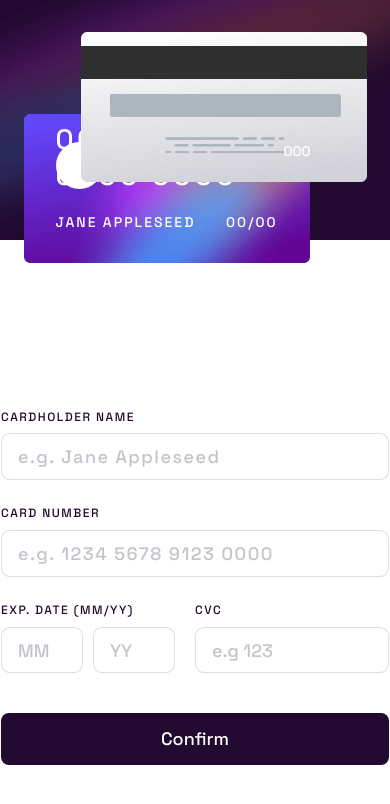
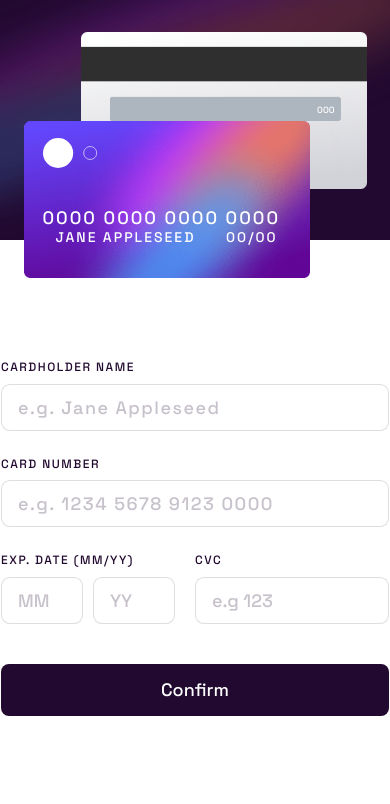
Before and after one commit to aleksandr-efimenko/interactive-card-details-form, a Next.js app: page / in a window 390 px wide. Shown: the top 804 px of the page. Built offline with nearby package versions, Linux system fonts and the light colour scheme.

Commit message:
set card logo and number for mobile

```diff
--- a/pages/index.tsx
+++ b/pages/index.tsx
@@ -50,13 +50,26 @@ export default function Home() {
       </div>
 
       <div className="min-h-screen grid grid-cols-1 grid-rows-mobile-grid-template lg:grid-rows-1 lg:grid-cols-grid-card-template z-10 relative">
-        <div className="flex flex-col-reverse lg:mt-0 lg:flex-col lg:justify-center items-center justify-end mt-8 gap-0 lg:gap-9 lg:col-start-2 lg:col-end-3">
-          <div className="relative mr-[57px] lg:mr-[17%] top-[-68px] lg:top-0 w-[286px] h-[157px] lg:w-[447px] lg:h-[245px]">
+        <div
+          className="flex flex-col-reverse
+        lg:mt-0 lg:flex-col lg:justify-center
+        items-center justify-end mt-8 gap-0
+        lg:gap-9 lg:col-start-2 lg:col-end-3"
+        >
+          <div className="z-20 relative mr-[57px] lg:mr-[17%] top-[-68px] lg:top-0 w-[286px] h-[157px] lg:w-[447px] lg:h-[245px]">
             <Image src={cardFront} alt="card front" fill />
-            <div className="absolute py-7 px-8">
-              <Image src={cardLogo} alt="card logo" />
+            <div
+              className="relative
+              w-[54px] h-[30px] top-[17px] left-[19px]
+              lg:w-[84px] lg:h-[47px] lg:top-7 lg:left-8 "
+            >
+              <Image src={cardLogo} alt="card logo" fill />
             </div>
-            <p className="absolute w-full px-8 bottom-[4.4rem] text-[1.75rem] leading-9 text-white tracking-[0.21rem]">
+            <p
+              className="absolute w-full text-white
+              lg:px-8 lg:bottom-[4.4rem] lg:text-[1.75rem] lg:leading-9 lg:tracking-[0.21rem]
+              px-[19px] bottom-12 text-lg leading-6 tracking-[0.125rem]"
+            >
               {cardNumber ? cardNumber : "0000 0000 0000 0000"}
             </p>
             <div className="absolute flex justify-between bottom-0 p-8 w-full uppercase">
@@ -69,14 +82,14 @@ export default function Home() {
               </p>
             </div>
           </div>
-          <div className="ml-[57px] lg:ml-[17%] relative w-[286px] h-[157px] lg:w-[447px] lg:h-[245px]">
+          <div className=" z-10 ml-[57px] lg:ml-[17%] relative w-[286px] h-[157px] lg:w-[447px] lg:h-[245px]">
             <Image src={cardBack} alt="card back" fill />
-            <p className="absolute text-white top-[6.9rem] right-[3.5rem] text-sm leading-[1.125rem] trackiing-[0.125rem]">
+            <p className="absolute text-white right-8 top-[72px] text-[9px] lg:top-[6.9rem]  lg:right-[3.5rem] lg:text-sm lg:leading-[1.125rem] lg:trackiing-[0.125rem]">
               {cardCvv ? cardCvv : "000"}
             </p>
           </div>
         </div>
-        <div className="flex justify-center items-center lg:col-start-4 lg:col-end-5 ">
+        <div className="flex items-start justify-center lg:items-center lg:col-start-4 lg:col-end-5 ">
           {isCardSubmitted ? (
             <CardSubmitted toggleCardSubmitted={toggleCardSubmitted} />
           ) : (
--- a/tailwind.config.js
+++ b/tailwind.config.js
@@ -11,7 +11,7 @@ module.exports = {
         "grid-card-template": "minmax(1rem, 11.4%) 33.8rem minmax(1rem, 8.8%) auto minmax(1rem, 10%)"
       },
       gridTemplateRows: {
-        "mobile-grid-template" : "331px auto",
+        "mobile-grid-template" : "360px auto",
       },
       colors: {
         'light-gray': 'hsl(278, 3%, 87%)',
```
